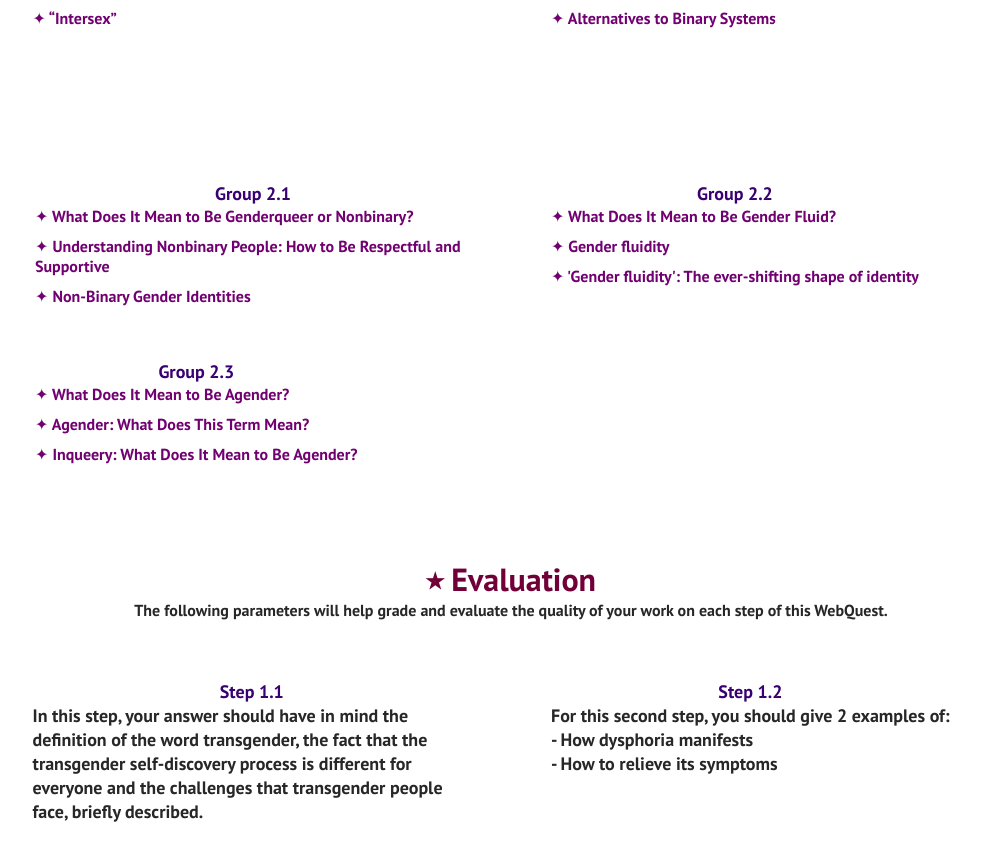
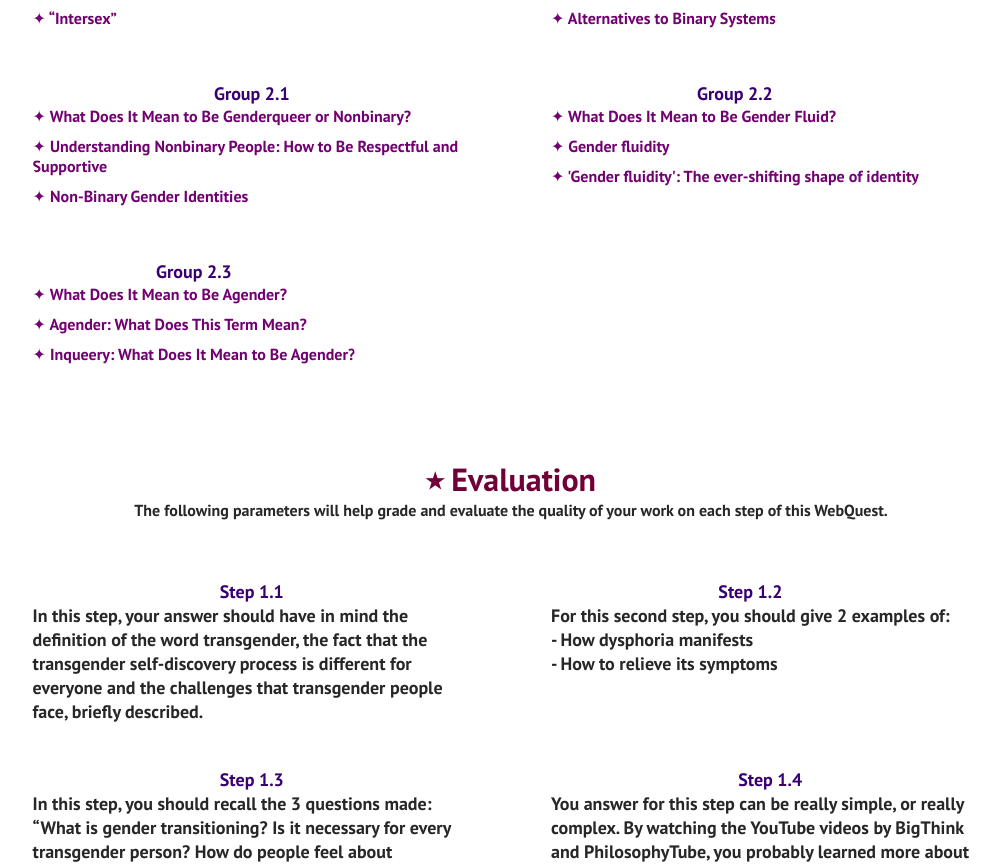
Before and after one commit to caroucintra/caroucintra.github.io, a React (Create React App) app: page /webquest in a window 1280 px wide. Shown: the part 3364-4231 px from the top of the page, without its empty margins (129-1129 px from the left). Built offline with nearby package versions, Linux system fonts and the light colour scheme.

Commit message:
Some design was missing xd

```diff
--- a/src/components/Cards/Cards.js
+++ b/src/components/Cards/Cards.js
@@ -200,11 +200,6 @@ function Cards() {
                         ]}
                     />
                 </ul>
-            </div>
-        </div>
-
-        <div className='cards__container'>
-            <div className='cards__wrapper'>
                 <ul className='cards__items'>
                 <CardItem
                     title='Group 2.1'
```
